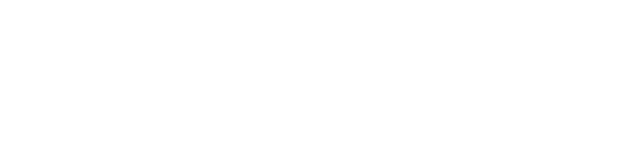
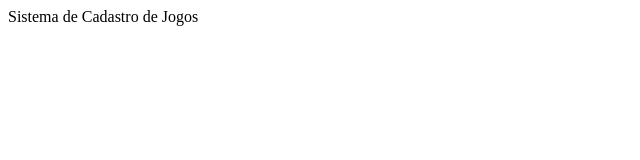
Before and after one commit to LiraPablo/cadastros-jogos, a plain HTML site: page index.html in a window 1280 px wide. Shown: the whole page, without its empty margins (0-640 px from the left). Drawn offline with Linux system fonts and the light colour scheme.

Commit message:
modificando o html

```diff
--- a/index.html
+++ b/index.html
@@ -4,9 +4,9 @@
     <meta charset="UTF-8">
     <meta http-equiv="X-UA-Compatible" content="IE=edge">
     <meta name="viewport" content="width=device-width, initial-scale=1.0">
-    <title>Sistema de Cadastro de Jogos</title>
+    <title>Meus Jogos</title>
 </head>
 <body>
-
+    Sistema de Cadastro de Jogos
 </body>
 </html>
```
